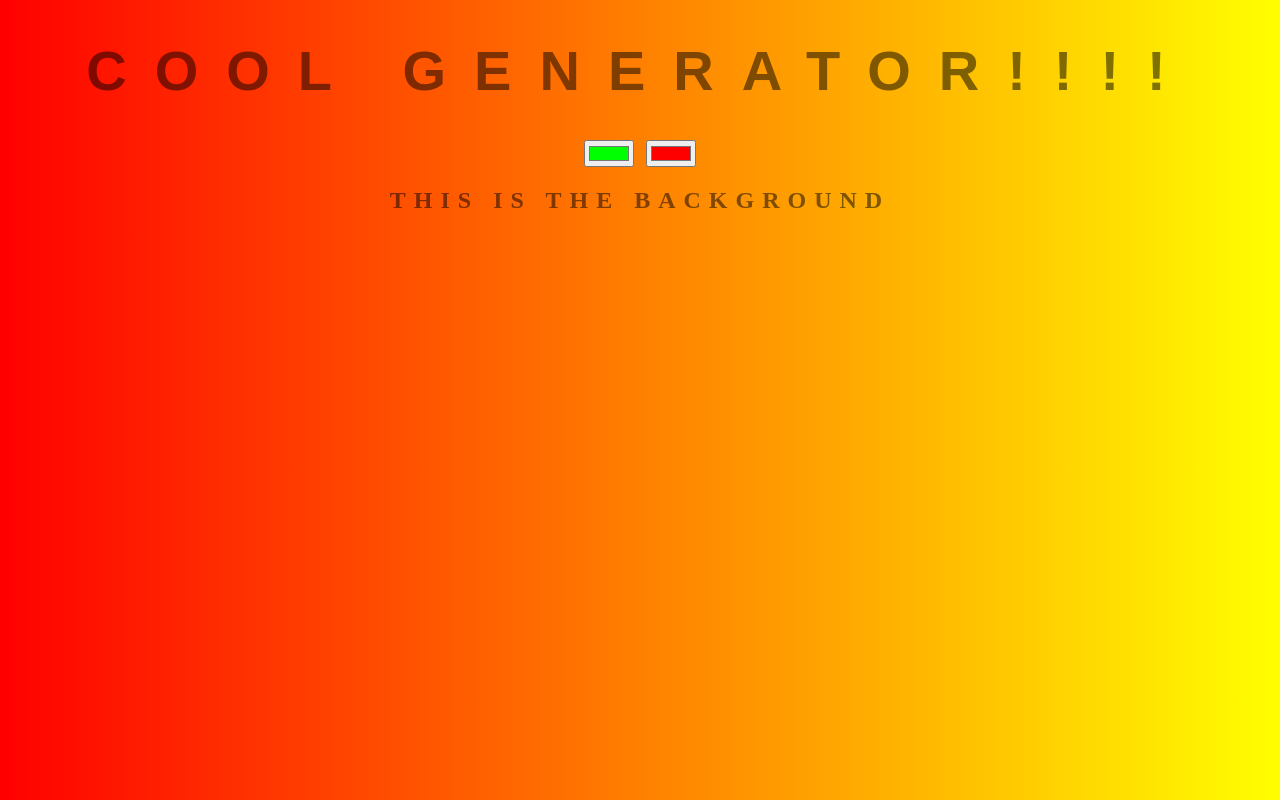
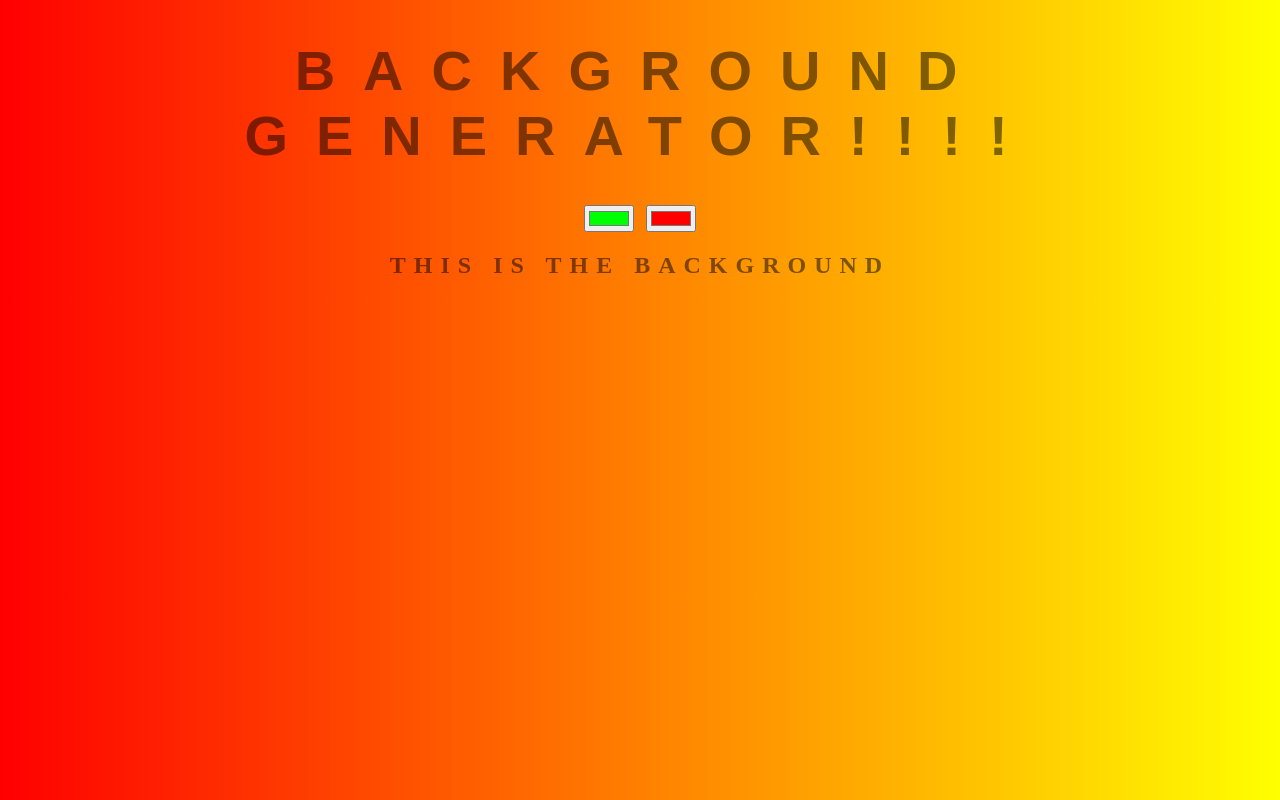
Before and after one commit to rainbowmoonlight/background-generator, a plain HTML site: page index.html in a window 1280 px wide. Drawn offline with Linux system fonts and the light colour scheme.

Commit message:
reverting back to old title

```diff
--- a/index.html
+++ b/index.html
@@ -5,7 +5,7 @@
 	<link rel="stylesheet" type="text/css" href="style.css">
 </head>
 <body id="gradient">
-	<h1>Cool Generator!!!!</h1>
+	<h1>Background Generator!!!!</h1>
 	<input class="color" type="color" value="#00ff00">
 	<input class="color" type="color" value="#ff0000">
 	<h2>This is the background</h2>
```
